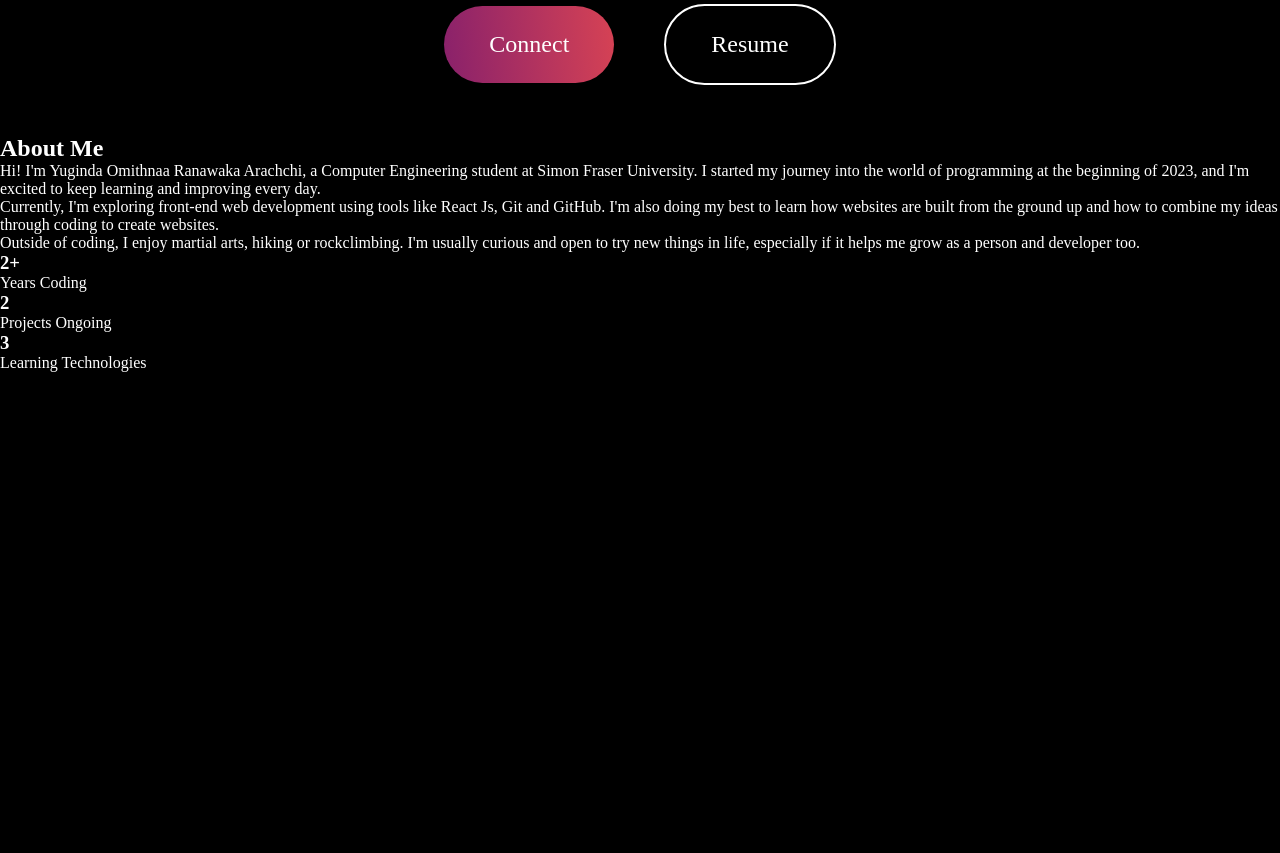
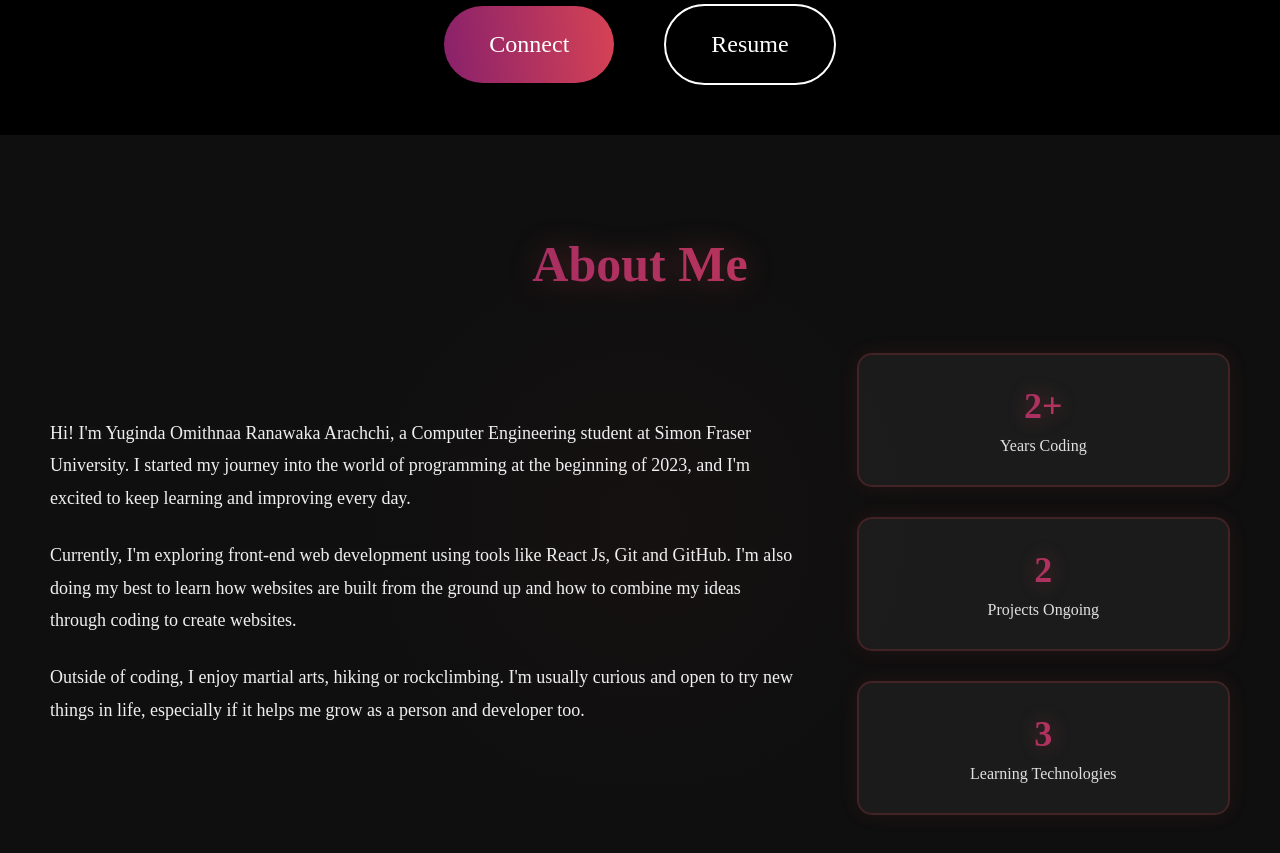
Before and after one commit to Yuginda/MiniProject, a React (Vite) app: page / in a window 1280 px wide. Shown: the part 1260-2113 px from the top of the page. Before the commit the page ends 1632 px from the top, so only its background shows below. Built offline with nearby package versions, Linux system fonts and the light colour scheme.

Commit message:
Added styling to about section

```diff
--- a/src/Components/About/About.css
+++ b/src/Components/About/About.css
@@ -0,0 +1,118 @@
+.about {
+    padding: 100px 50px;
+    background-color: #0f0f0f;
+    position: relative;
+}
+
+.about::before {
+  content: '';
+  position: absolute;
+  top: 50%;
+  left: 50%;
+  width: 600px;
+  height: 600px;
+  background: radial-gradient(circle, rgba(218, 68, 83, 0.03) 0%, transparent 70%);
+  transform: translate(-50%, -50%);
+  pointer-events: none;
+  z-index: 0;
+}
+
+.about-container {
+    max-width: 1200px;
+    margin: 0 auto;
+    position: relative;
+    z-index: 1;
+}
+
+.about h2 {
+    text-align: center;
+    font-size: 50px;
+    margin-bottom: 60px;
+    background: linear-gradient(264deg, #DA4453 -5.09%, #89216B 100%);
+    background-clip: text;
+    -webkit-background-clip: text;
+    -webkit-text-fill-color: transparent;
+    filter: drop-shadow(0 0 15px rgba(218, 68, 83, 0.3));
+}
+
+.about-content {
+    display: grid;
+    grid-template-columns: 2fr 1fr;
+    gap: 60px;
+    align-items: center;
+}
+
+.about-text p {
+    font-size: 18px;
+    line-height: 1.8;
+    margin-bottom: 25px;
+    color: #f0f0f0;
+    text-shadow: 0 0 10px rgba(255, 255, 255, 0.1);
+}
+
+.about-stats {
+    display: flex;
+    flex-direction: column;
+    gap: 30px;
+}
+
+.stat {
+    background: rgba(240, 240, 240, 0.05);
+    padding: 30px;
+    border-radius: 15px;
+    text-align: center;
+    border: 2px solid rgba(218, 68, 83, 0.2);
+    transition: all 0.3s ease;
+    cursor: pointer;
+    box-shadow: 0 0 20px rgba(218, 68, 83, 0.1);
+}
+
+.stat:hover {
+    border: 2px solid mediumvioletred;
+    transform: translateY(-5px);
+    box-shadow: 0 10px 30px rgba(218, 68, 83, 0.3);
+    background: rgba(240, 240, 240, 0.08);
+}
+
+.stat h3 {
+    font-size: 36px;
+    background: linear-gradient(264deg, #DA4453 -5.09%, #89216B 100%);
+    background-clip: text;
+    -webkit-background-clip: text;
+    -webkit-text-fill-color: transparent;
+    margin-bottom: 10px;
+    filter: drop-shadow(0 0 10px rgba(218, 68, 83, 0.4));
+}
+
+.stat p {
+    font-size: 16px;
+    color: #e0e0e0;
+    margin: 0;
+    text-shadow: 0 0 8px rgba(255, 255, 255, 0.1);
+}
+
+@media (max-width: 768px) {  /* did this to help when minimizing the screen to smaller size*/
+    .about {
+        padding: 60px 20px;
+    }
+
+    .about-content {
+        grid-template-columns: 1fr;
+        gap: 40px;
+    }
+
+    .about h2 {
+        font-size: 36px;
+    }
+
+    .about-stats {
+        flex-direction: row;
+        justify-content: space-around;
+    }
+
+    .stat {
+        padding: 20px;
+        flex: 1;
+        margin: 0 10px;
+    }
+}
```
